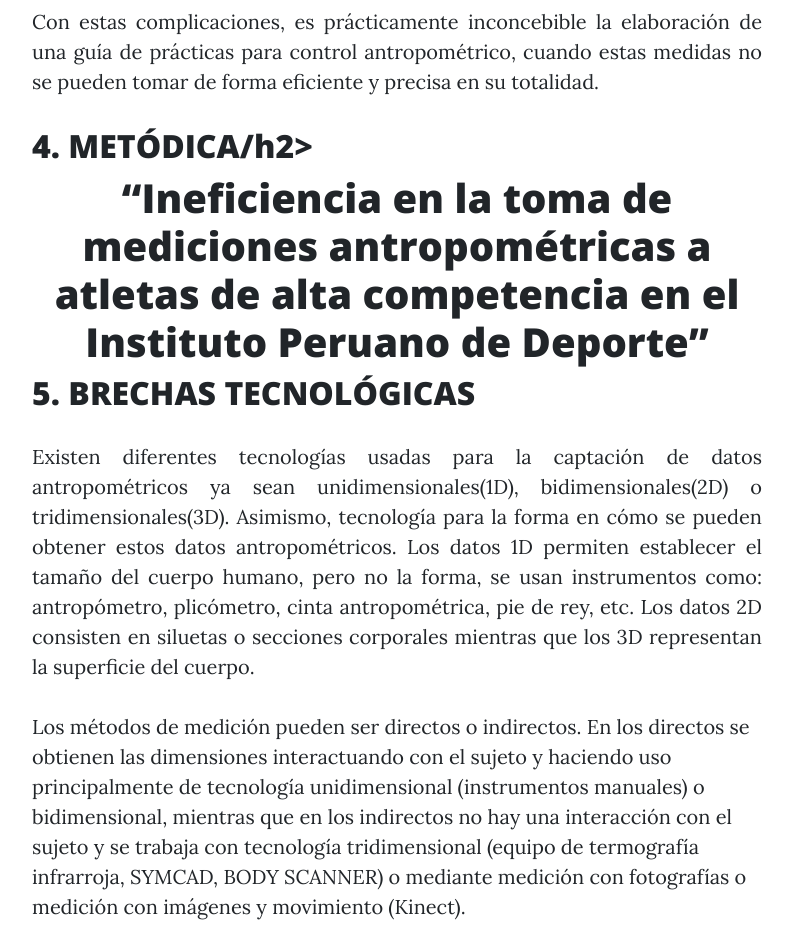
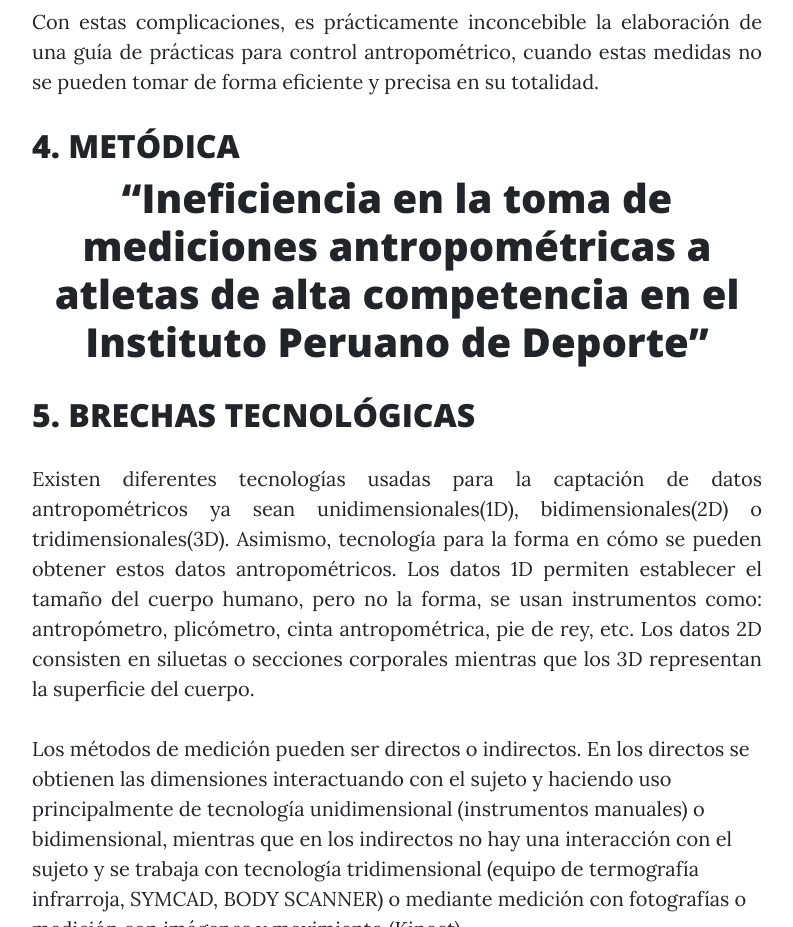
Before and after one commit to rhamsesreymundo/BIODISENO, a website: page semana.html in a window 1280 px wide. Shown: the part 4200-5127 px from the top of the page, without its empty margins (243-1036 px from the left). Drawn offline with nearby package versions, Linux system fonts and the light colour scheme; files that its build step writes are made by us from their sources; files whose address does not match are found by name.

Commit message:
Update semana.html

```diff
--- a/semana.html
+++ b/semana.html
@@ -98,10 +98,10 @@ Como se nos fue mencionado Victor Aguero, nutricionista del Instituto Peruano de
              <p align="justify">
                Con estas complicaciones, es prácticamente inconcebible la elaboración de una guía de prácticas para control antropométrico, cuando estas medidas no se pueden tomar de forma eficiente y precisa en su totalidad. </p>
 
-            <h2>4. METÓDICA/h2>
+            <h2>4. METÓDICA </h2>
            <H1 align="center"> “Ineficiencia en la toma de mediciones antropométricas a atletas de alta competencia en el Instituto Peruano de Deporte” </H1>
 
-
+         </p>
 
 
              <h2>5. BRECHAS TECNOLÓGICAS</h2>
```
